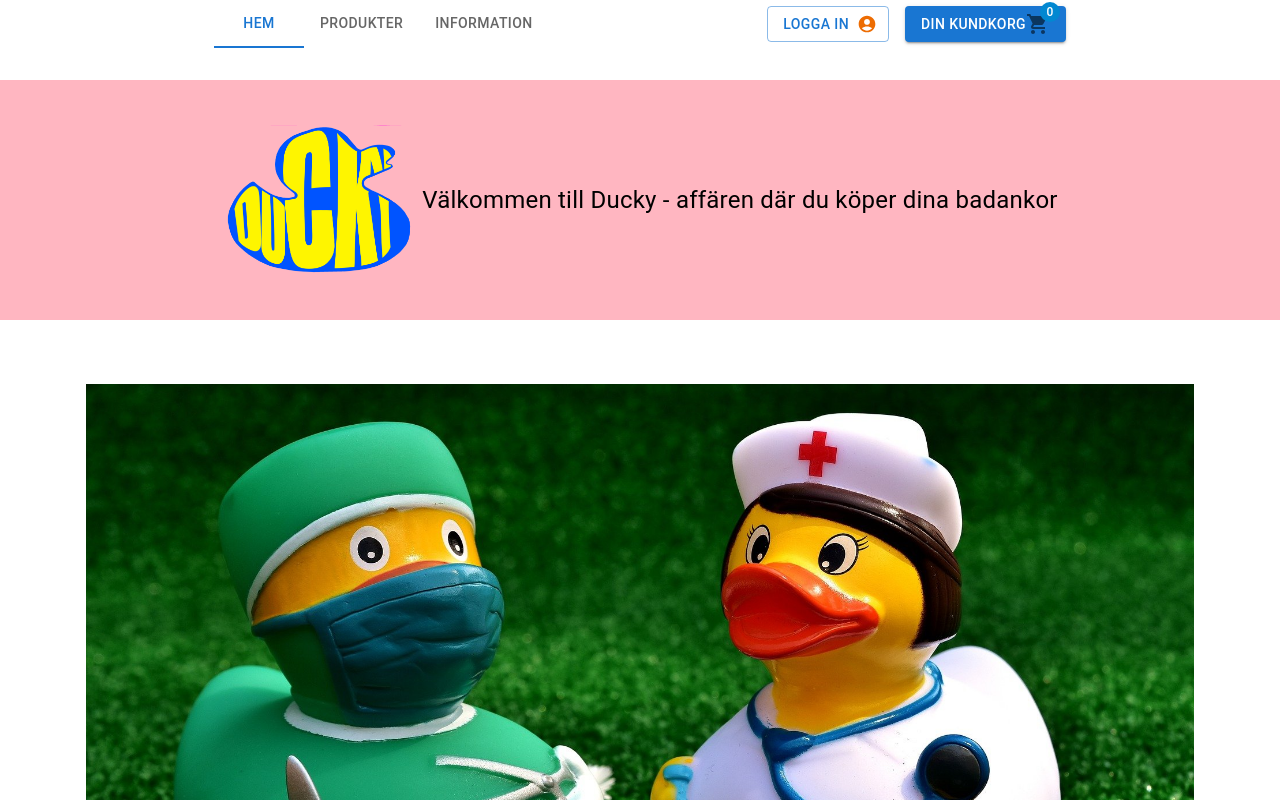
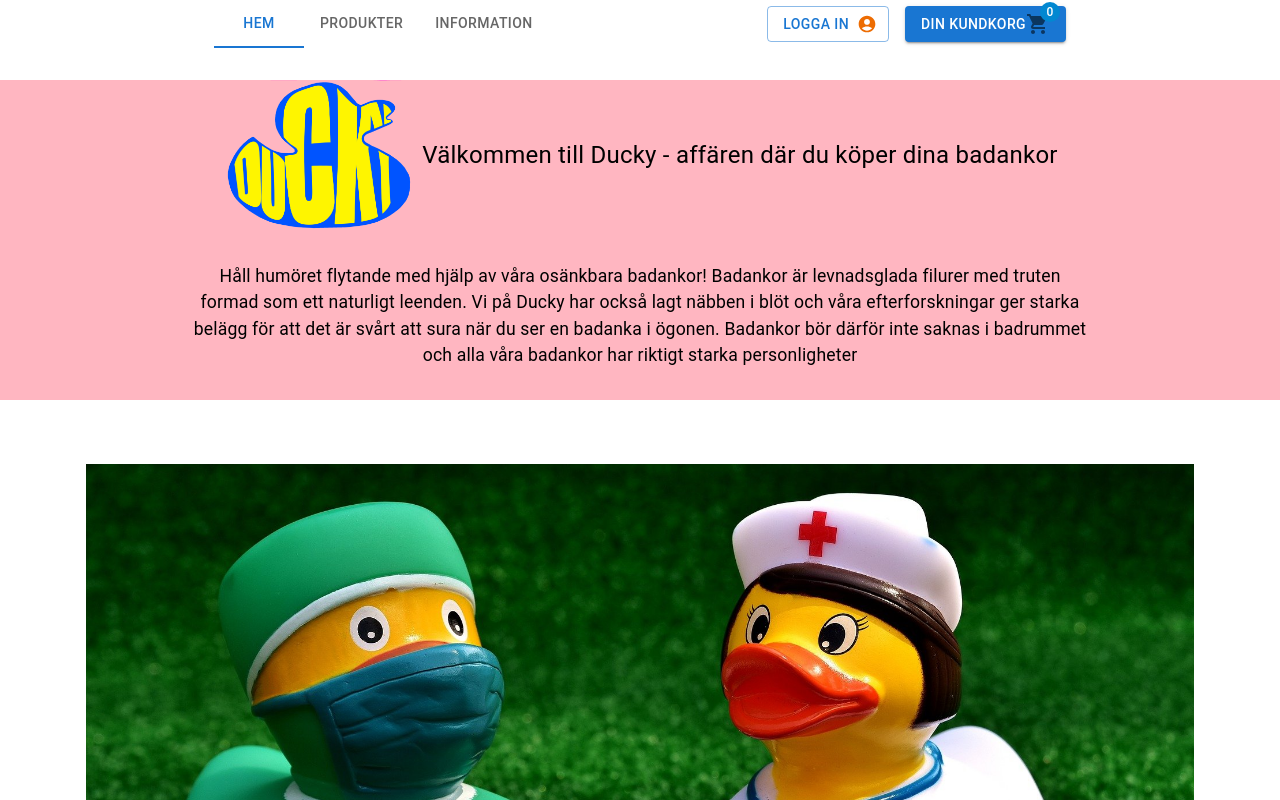
Before and after one commit to OliviaIsberg/ducky, a React (Create React App) app: page / in a window 1280 px wide. Shown: the top 800 px of the page. Built offline with nearby package versions, Linux system fonts and the light colour scheme.

Commit message:
Added text to startpagedescrption component

```diff
--- a/src/components/StartPageDescription.tsx
+++ b/src/components/StartPageDescription.tsx
@@ -6,16 +6,15 @@ function StartPageDesription() {
     <Box
       sx={{
         width: '100%',
-        height: '15rem',
+        height: 'fitContent',
         background: 'lightpink',
-        display: 'flex',
-        justifyContent: 'center',
       }}
     >
       <Box
         sx={{
           display: 'flex',
           alignItems: 'center',
+          justifyContent: 'center',
         }}
       >
         <img style={{ width: '200px' }} src={ducky} alt=""></img>
@@ -23,6 +22,23 @@ function StartPageDesription() {
           Välkommen till Ducky - affären där du köper dina badankor
         </Typography>
       </Box>
+      <Box
+        sx={{
+          width: '70%',
+          textAlign: 'center',
+          margin: 'auto',
+          padding: '2rem',
+        }}
+      >
+        <Typography sx={{ fontSize: 'clamp(1rem, 2.5vw, 1.1rem)' }}>
+          Håll humöret flytande med hjälp av våra osänkbara badankor! Badankor
+          är levnadsglada filurer med truten formad som ett naturligt leenden.
+          Vi på Ducky har också lagt näbben i blöt och våra efterforskningar ger
+          starka belägg för att det är svårt att sura när du ser en badanka i
+          ögonen. Badankor bör därför inte saknas i badrummet och alla våra
+          badankor har riktigt starka personligheter
+        </Typography>
+      </Box>
     </Box>
   );
 }
```
